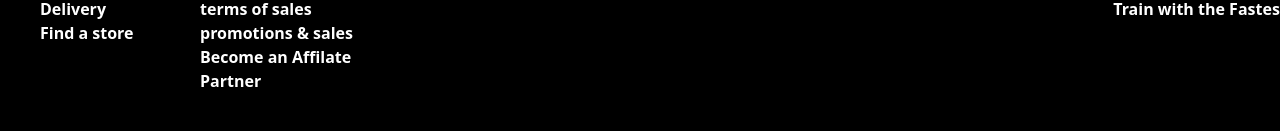
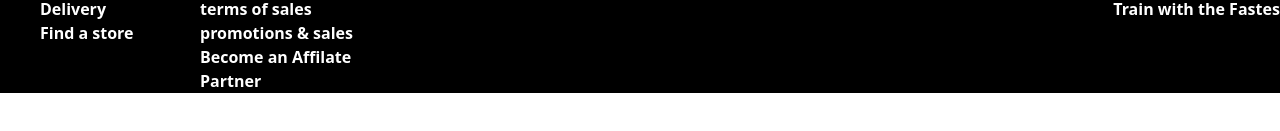
Before and after one commit to AdetutuFatimoh/wk6, a website: page puma.html in a window 1280 px wide. Shown: the part 4838-4969 px from the top of the page. After the commit the page ends 4931 px from the top, so only its background shows below. Drawn offline with Linux system fonts and the light colour scheme.

Commit message:
feat:update

```diff
--- a/puma.html
+++ b/puma.html
@@ -239,7 +239,7 @@
         </div>
 
         </footer> -->
-        <footer class=" bg-black h-screen mt-10">
+        <footer class=" bg-black mt-10">
             <div>
                 <img src="./puma logo.png" alt="puma" class="w-12 pl-5 py-10">
             <div class="text-white font-bold grid grid-flow-col grid-cols-[200px_200px_250px_200px_700px]">
```
